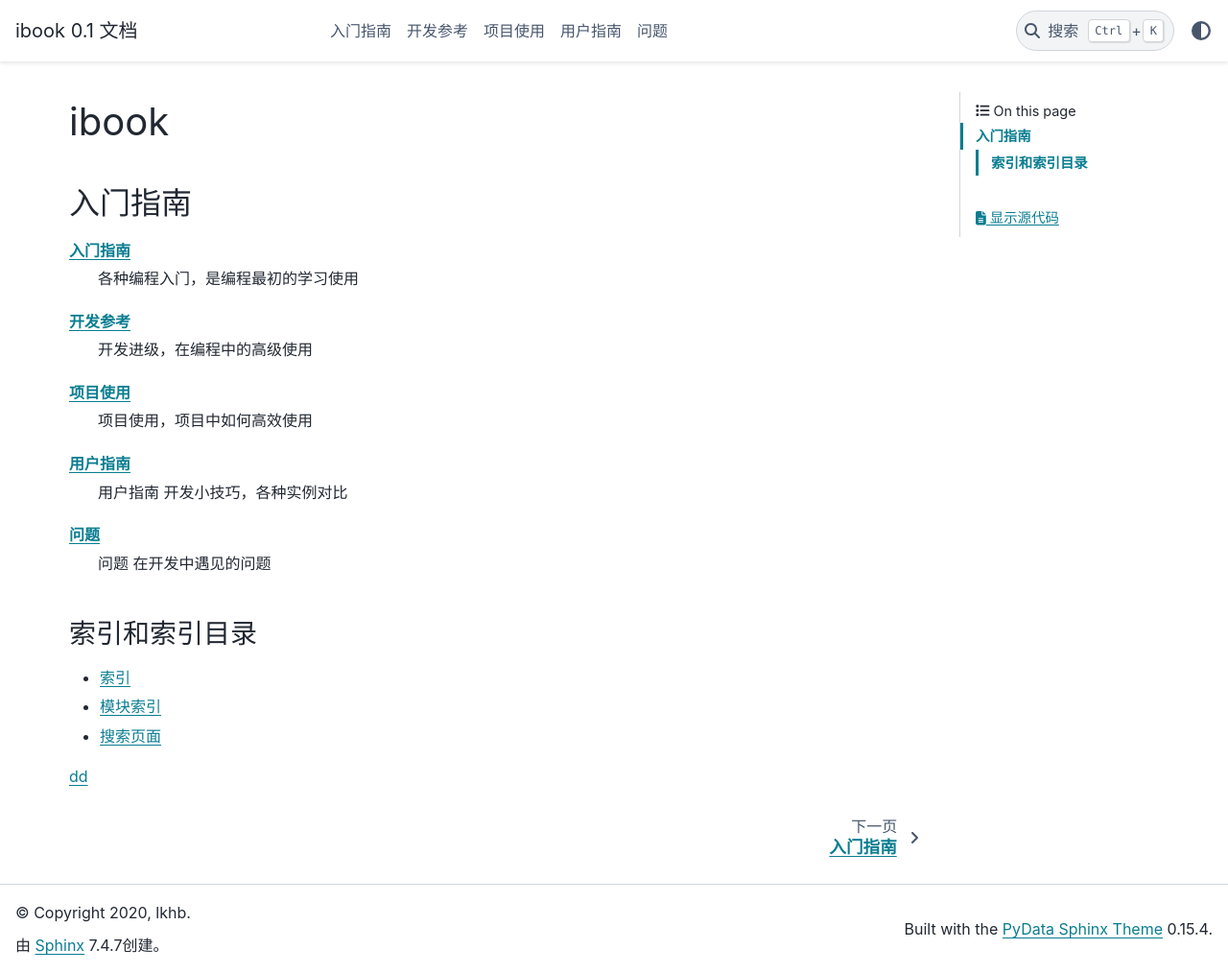
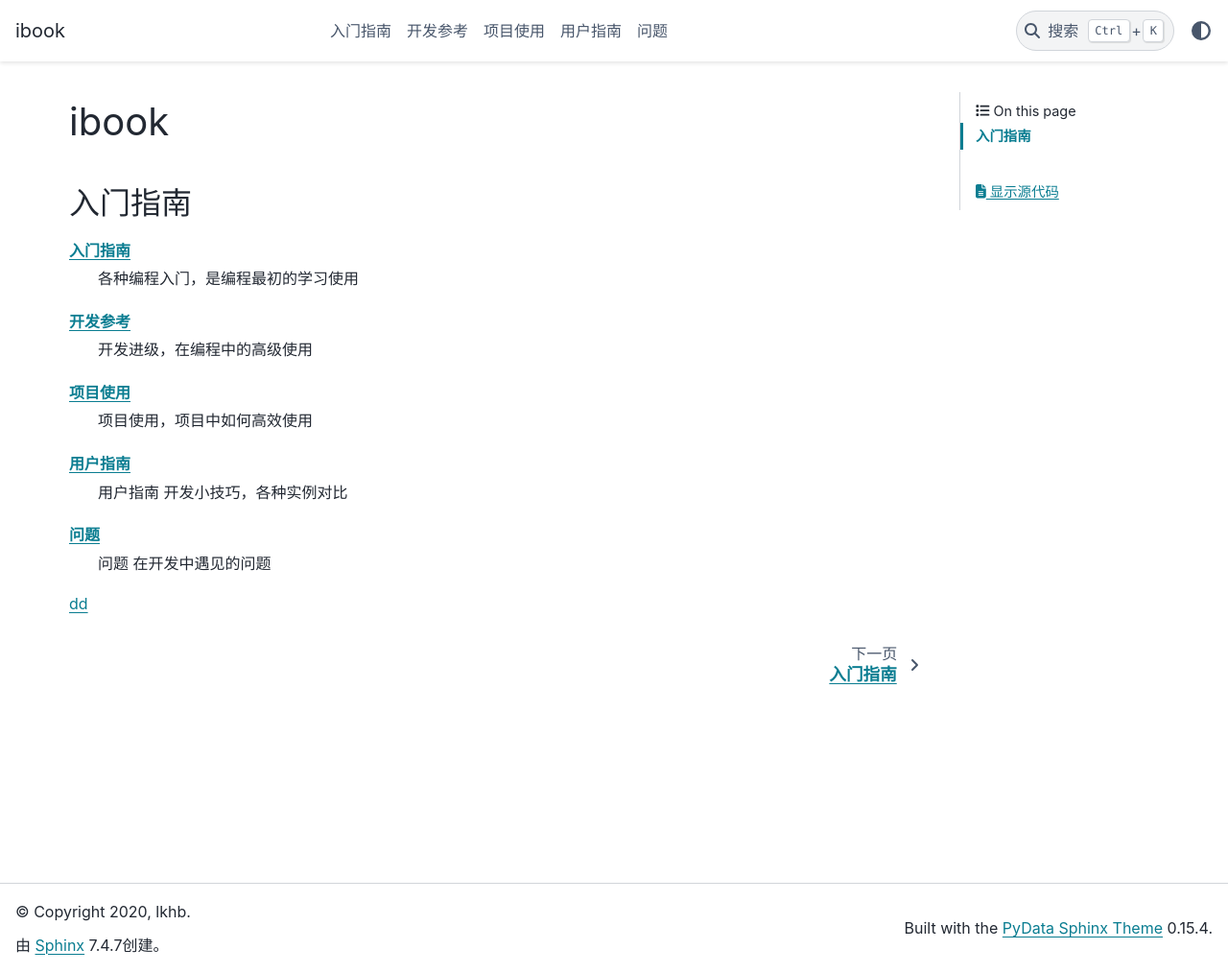
Before and after one commit to dayuser/sphinx_demo, a Sphinx documentation site: the page built from docs/source/index.rst, in a window 1280 px wide and 1014 px high. Shown: the whole window at 96% size. Built offline with Sphinx 7.4.7 and the PyData theme 0.15.4, drawn with Linux system fonts in a browser that asks for light colours; pages that are not in the unit, such as notebooks, are missing from menus.

Commit message:
基础配置

```diff
--- a/docs/source/conf.py
+++ b/docs/source/conf.py
@@ -33,6 +33,8 @@ release = '0.1'
 extensions = [
     'hoverxref.extension',
     "sphinx.ext.autodoc",
+    "sphinx.ext.intersphinx",
+    "sphinx.ext.viewcode",
     "IPython.sphinxext.ipython_directive",
     "IPython.sphinxext.ipython_console_highlighting",
 
@@ -77,3 +79,5 @@ autosummary_generate = True
 # so a file named "default.css" will overwrite the builtin "default.css".
 html_static_path = ['_static']
 html_domain_indices = True
+
+html_title = "ibook"
--- a/docs/source/index.rst
+++ b/docs/source/index.rst
@@ -9,7 +9,7 @@ ibook
 
 
 入门指南
--------
+---------
 
 .. toctree::
    :caption: 入门指南
@@ -33,11 +33,6 @@ ibook
       问题 在开发中遇见的问题
 
 
-索引和索引目录
-==================
 
-* :ref:`genindex`
-* :ref:`modindex`
-* :ref:`search`
 
 :ref:`dd<sa>`
```
